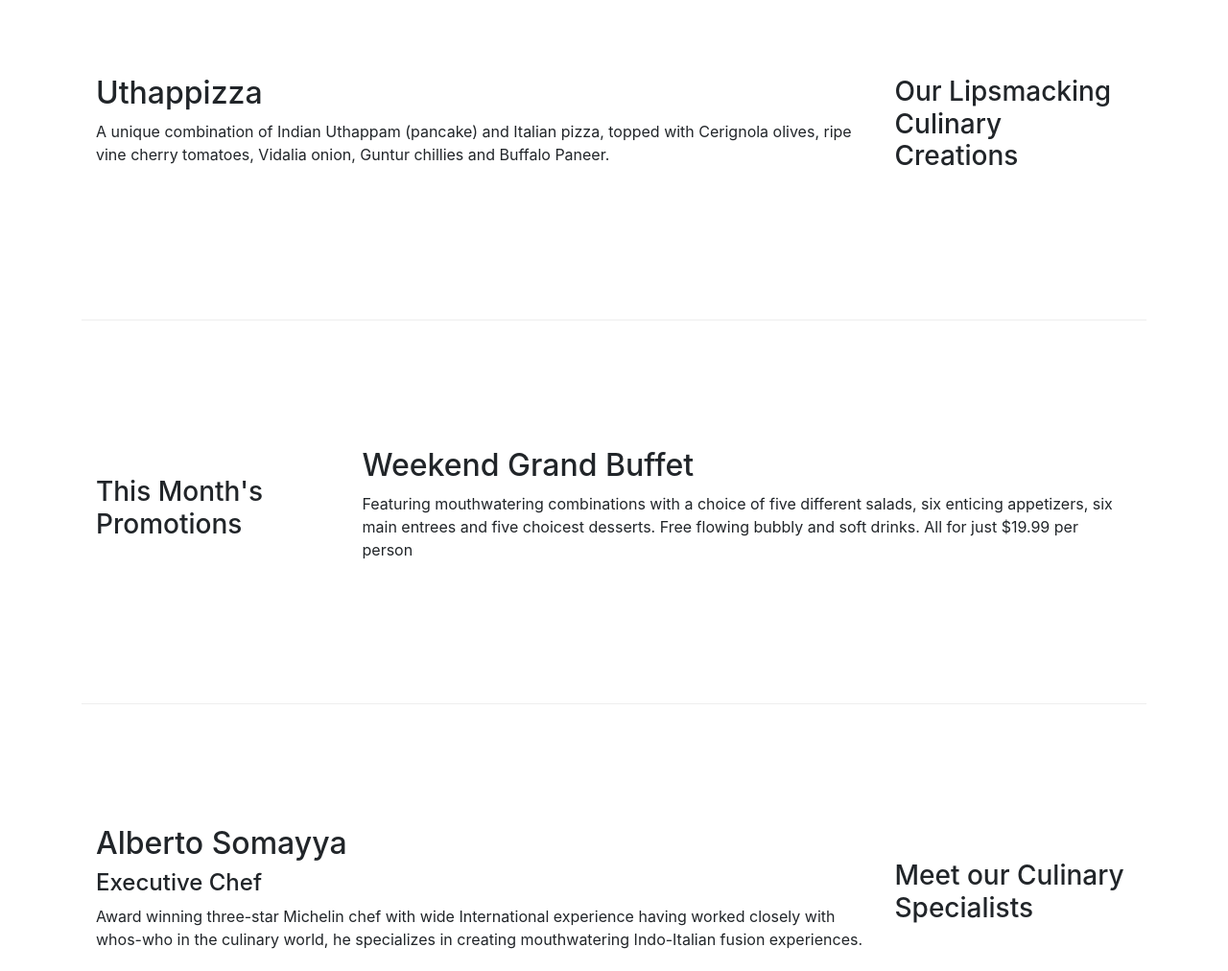
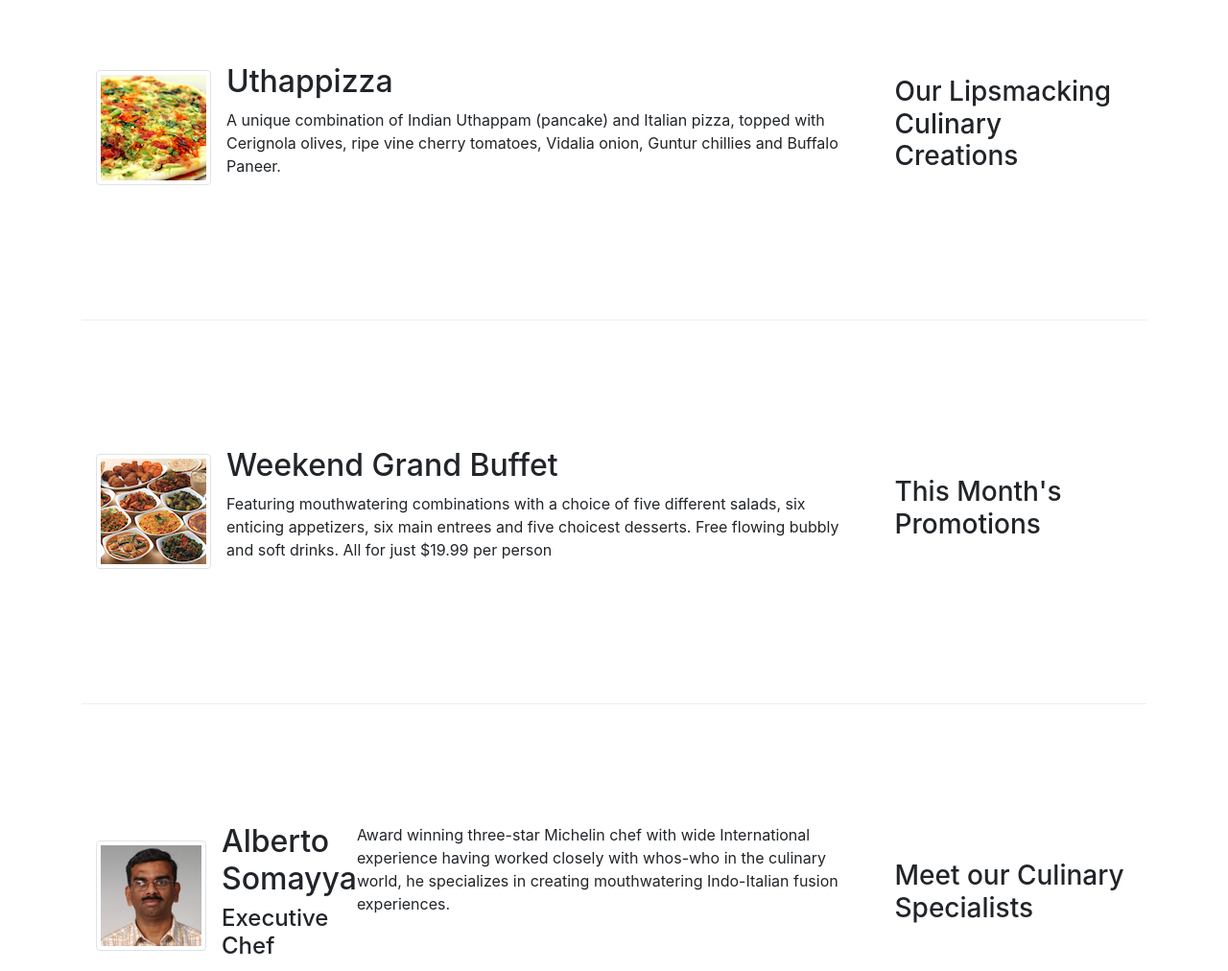
Before and after one commit to varun123prakash/BootstrapHotelManagement, a website: page index.html in a window 1280 px wide. Shown: the part 400-1412 px from the top of the page at 96% size. Drawn offline with nearby package versions, Linux system fonts and the light colour scheme.

Commit message:
images and media and videos

```diff
--- a/index.html
+++ b/index.html
@@ -20,7 +20,7 @@
             <button class="navbar-toggler" type="button" data-toggle="collapse" data-target="#Navbar">
                 <span class="navbar-toggler-icon"></span>
             </button>
-            <a class="navbar-brand" href="#">Ristorante con Fusion</a>
+            <a class="navbar-brand" href="#"><img src="img/logo.png" height="30" width="41"></a>
             <div class="collapse navbar-collapse" id="Navbar">
                 <ul class="navbar-nav mr-auto">
                     <li class="nav-list active">
@@ -48,7 +48,8 @@
                     <h1>Ristorante con Fusion</h1>
                     <p>We take inspiration from the World's best cuisines, and create a unique fusion experience. Our lipsmacking creations will tickle your culinary senses!</p>
                 </div>
-                <div class="col-12 col-sm">
+                <div class="col-12 col-sm align-self-center">
+                    <img src="img/logo.png" class="img-fluid">
                 </div>
             </div>
         </div>
@@ -60,19 +61,29 @@
                 <h3>Our Lipsmacking Culinary Creations</h3>
             </div>
             <div class="col col-sm order-sm-first col-md">
-                <h2>Uthappizza</h2>
-                <p>A unique combination of Indian Uthappam (pancake) and Italian pizza, topped with Cerignola olives, ripe vine cherry tomatoes, Vidalia onion, Guntur chillies and Buffalo Paneer.</p>
+                <div class="media">
+                    <img class="d-flex mr-3 img-thumbnail align-self-center" src="img/uthappizza.png" alt="uthappizza">
+                    <div class="media-body">
+                        <h2 class="mt-0">Uthappizza</h2>
+                        <p class="d-none d-sm-block">A unique combination of Indian Uthappam (pancake) and Italian pizza, topped with Cerignola olives, ripe vine cherry tomatoes, Vidalia onion, Guntur chillies and Buffalo Paneer.</p>
+                    </div>
+                </div>
             </div>
         </div>
 
 
         <div class="row row-content align-items-center">
-            <div class="col-12 col-sm-4 col-md-3">
+            <div class="col-12 col-sm-4 order-sm-last col-md-3">
                 <h3>This Month's Promotions</h3>
             </div>
-            <div class="col col-sm col-md">
-                <h2>Weekend Grand Buffet</h2>
-                <p>Featuring mouthwatering combinations with a choice of five different salads, six enticing appetizers, six main entrees and five choicest desserts. Free flowing bubbly and soft drinks. All for just $19.99 per person </p>
+            <div class="col col-sm order-sm-first col-md">
+                <div class="media">
+                    <img class="d-flex mr-3 img-thumbnail align-self-center" src="img/buffet.png" alt="Buffet">
+                    <div class="media-body">
+                        <h2 class="mt-0">Weekend Grand Buffet</h2>
+                        <p class="d-none d-sm-block">Featuring mouthwatering combinations with a choice of five different salads, six enticing appetizers, six main entrees and five choicest desserts. Free flowing bubbly and soft drinks. All for just $19.99 per person </p>
+                    </div>
+                </div>
             </div>
         </div>
 
@@ -81,9 +92,14 @@
                 <h3>Meet our Culinary Specialists</h3>
             </div>
             <div class="col col-sm order-sm-first col-md">
-                <h2>Alberto Somayya</h2>
-                <h4>Executive Chef</h4>
+                <div class="media">
+                    <img class="d-flex mr-3 img-thumbnail align-self-center" src="img/alberto.png" alt="Alberto Somayya">
+                    <div class="media-body">
+                        <h2 class="mt-0">Alberto Somayya</h2>
+                        <h4 class="d-none d-sm-block">Executive Chef</h4>
+                    </div>
                 <p>Award winning three-star Michelin chef with wide International experience having worked closely with whos-who in the culinary world, he specializes in creating mouthwatering Indo-Italian fusion experiences. </p>
+                </div>
             </div>
         </div>
     </div>
```
Also changed, not shown: aboutus.html (+3 -2 lines), contactus.html (+3 -2 lines), img/alberto.png (added), img/buffet.png (added), img/logo.png (added), img/uthappizza.png (added), 1 other file.
